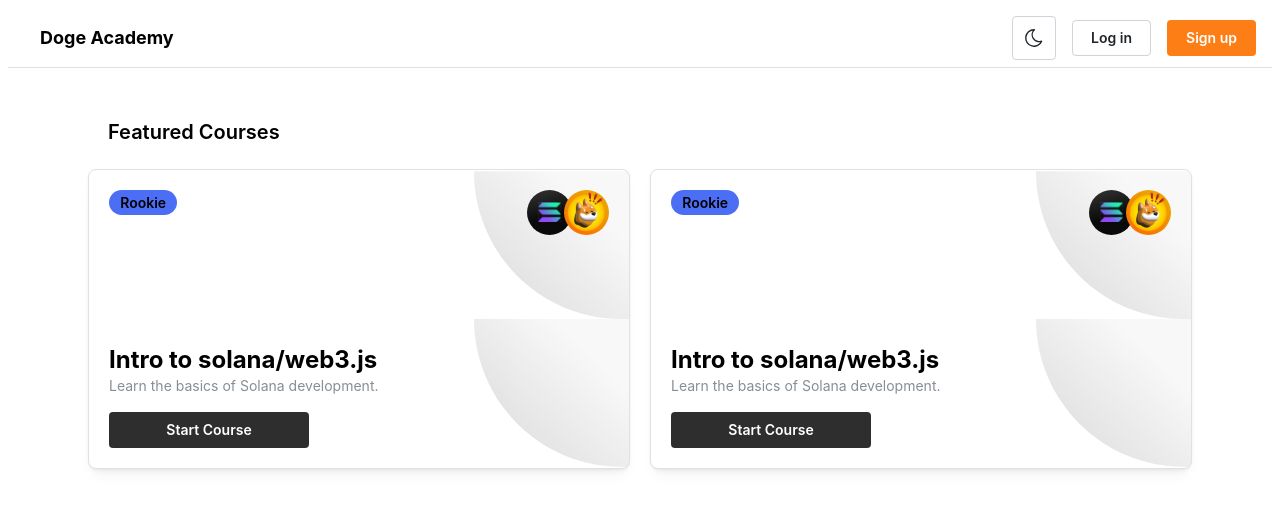
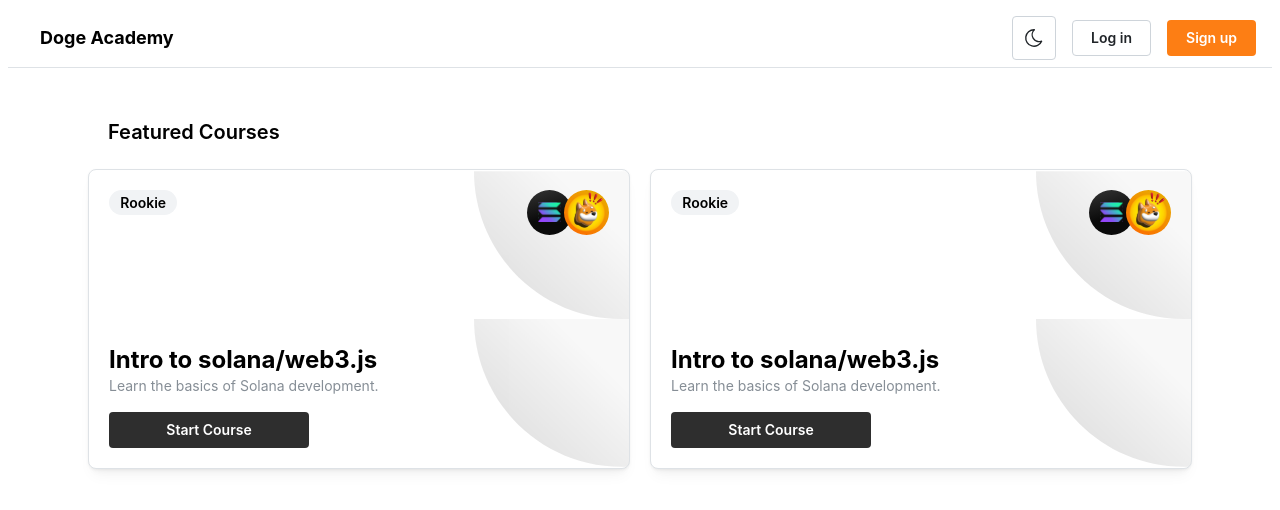
Before and after one commit to pixel-tom/sandpack, a Next.js app: page / in a window 1280 px wide. Shown: the top 510 px of the page. Built offline with nearby package versions, Linux system fonts and the light colour scheme.

Commit message:
remove pill bg color

```diff
--- a/src/components/FeaturedCourseCard/FeaturedCourseCard.tsx
+++ b/src/components/FeaturedCourseCard/FeaturedCourseCard.tsx
@@ -35,7 +35,7 @@
       }}
     >
       <div className="flex justify-between w-full">
-        <Pill bg="indigo" fw={600} size="md">Rookie</Pill>
+        <Pill fw={600} size="md">Rookie</Pill>
         <div className="flex space-x-[-8px] ">
           {course.icons.map((icon, index) => (
             <Image key={index} src={icon} alt={`icon-${index}`} width={45} height={45} />
```
